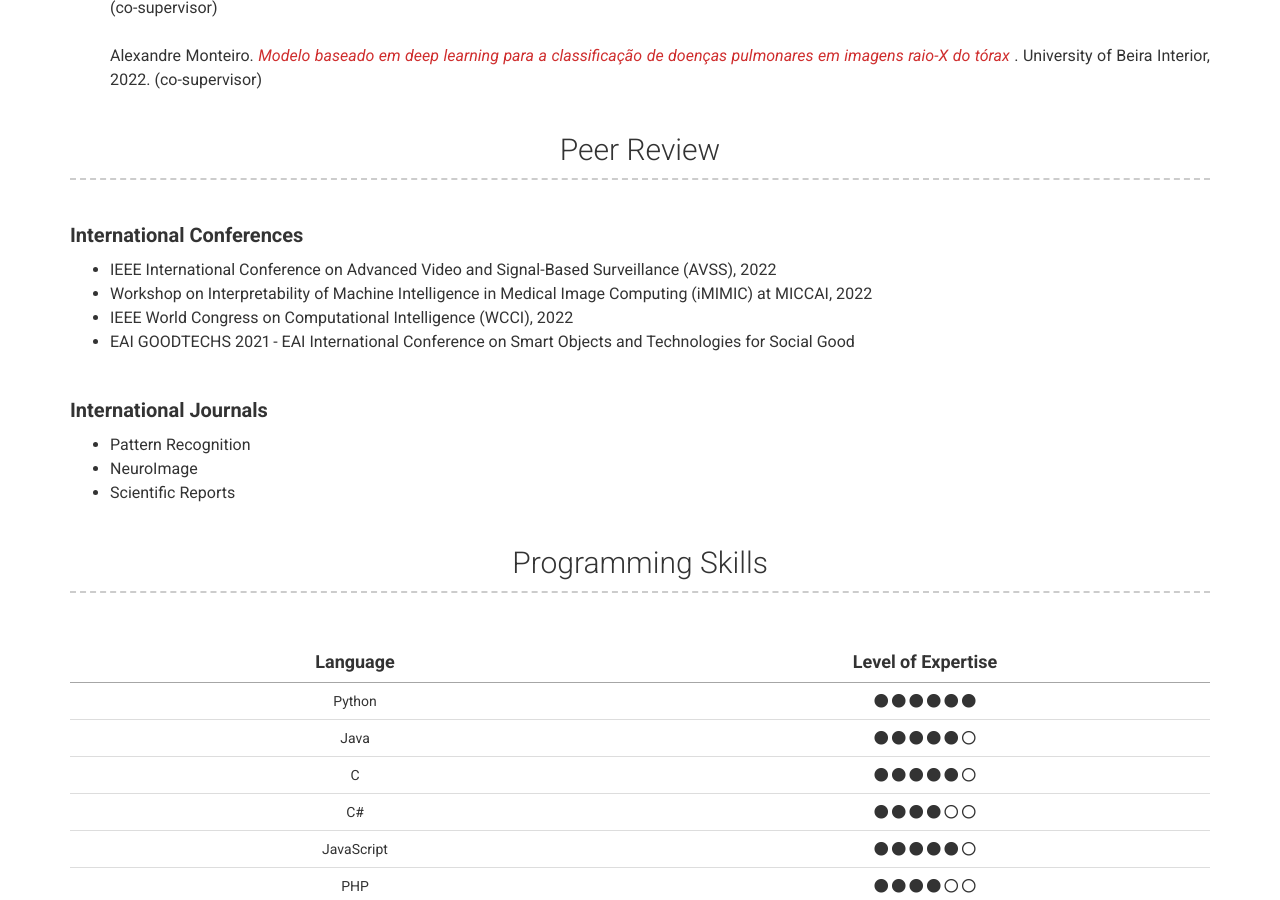
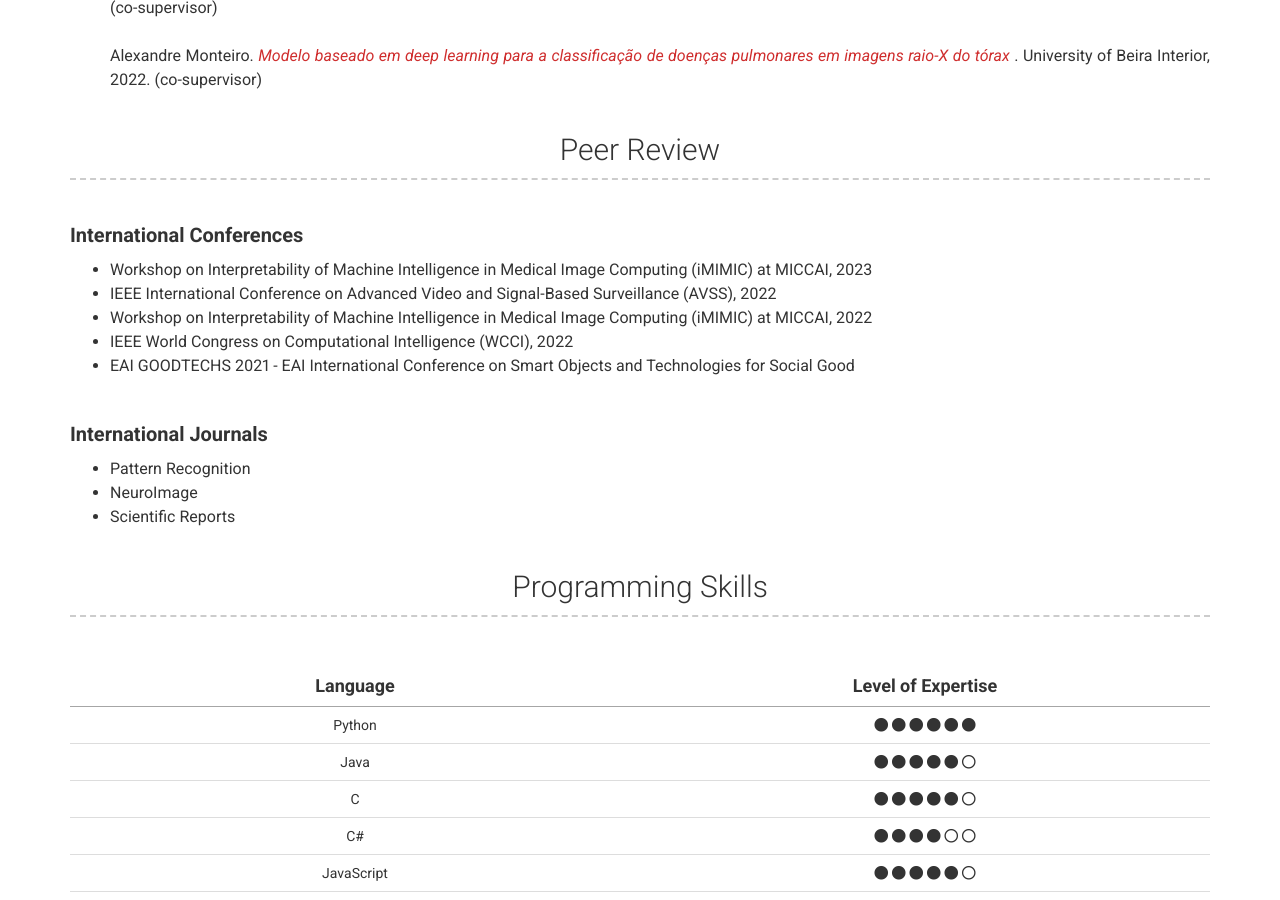
Before and after one commit to CristianoPatricio/cristianopatricio.github.io, a Jekyll site: the page built from index.md, in a window 1280 px wide and 900 px high, scrolled down 3804 px. Built offline with Jekyll 4.4.1, drawn with Linux system fonts in a browser that asks for light colours; nearby versions of some CDN libraries.

Commit message:
Update _config.yml

```diff
--- a/_config.yml
+++ b/_config.yml
@@ -143,6 +143,9 @@ students: |
 peerreview: |
     <p style="font-size:20px;"><b>International Conferences</b></p>
     <ul>
+        <li>
+            Workshop on Interpretability of Machine Intelligence in Medical Image Computing (iMIMIC) at MICCAI, 2023
+        </li>
         <li>
             IEEE International Conference on Advanced Video and Signal-Based Surveillance (AVSS), 2022
         </li>
```
